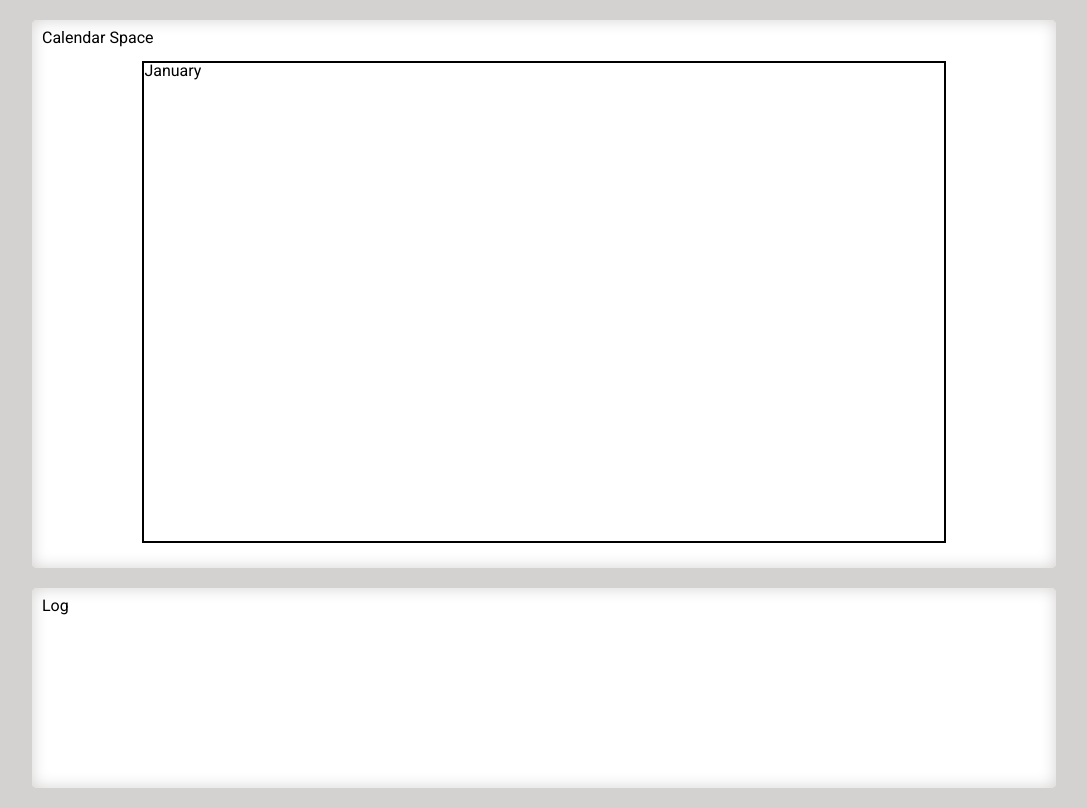
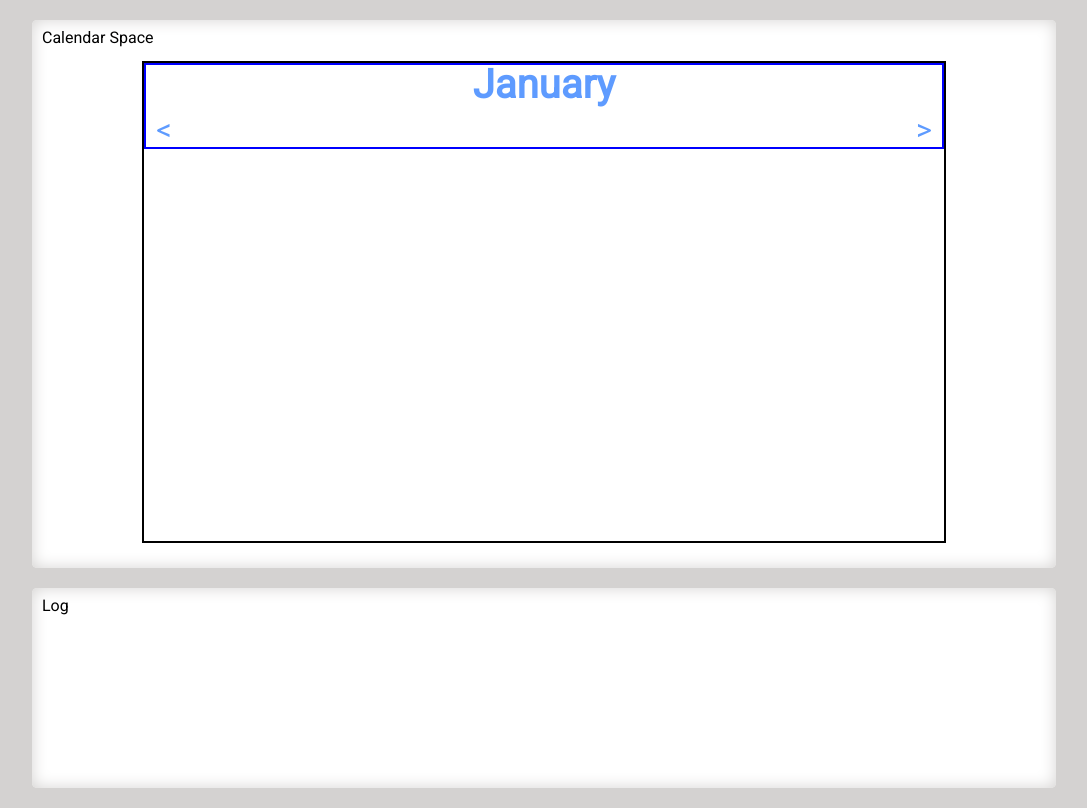
Before and after one commit to CollinTheGreat/calendar_app, a plain HTML site: page index.html in a window 1280 px wide. Shown: the whole page, without its empty margins (32-1119 px from the left). Drawn offline with nearby package versions, Linux system fonts and the light colour scheme.

Commit message:
basic header

```diff
--- a/index.html
+++ b/index.html
@@ -21,8 +21,8 @@
     <div class="calendar-header">
         <h1 class="mont-name">January</h1>
         <div class="arrow-container">
-            <div class="arrow-prev"></div>
-            <div class="arrow-next"></div>
+            <span class="arrow-prev arrow">&lt;</span>
+            <span class="arrow-next arrow">&gt;</span>
         </div>
     </div>
     <div class="calendar-grid">
--- a/scss/screen.scss
+++ b/scss/screen.scss
@@ -33,6 +33,24 @@ body{
   width: 80%;
   margin: 15px 10%;
 }
+.calendar-header{
+  height:18%;
+  border:2px blue solid;
+  color: #5e9bff;
+
+  h1{
+    text-align: center;
+    font-weight: bold;
+    font-size: 40px;
+  }
+  .arrow-container{
+    font-size: 30px;
+    margin: 10px;
+    .arrow-next{
+      float:right;
+    }
+  }
+}
 .calendar-grid{
 
   .row{
```
Also changed, not shown: css/screen.css.
